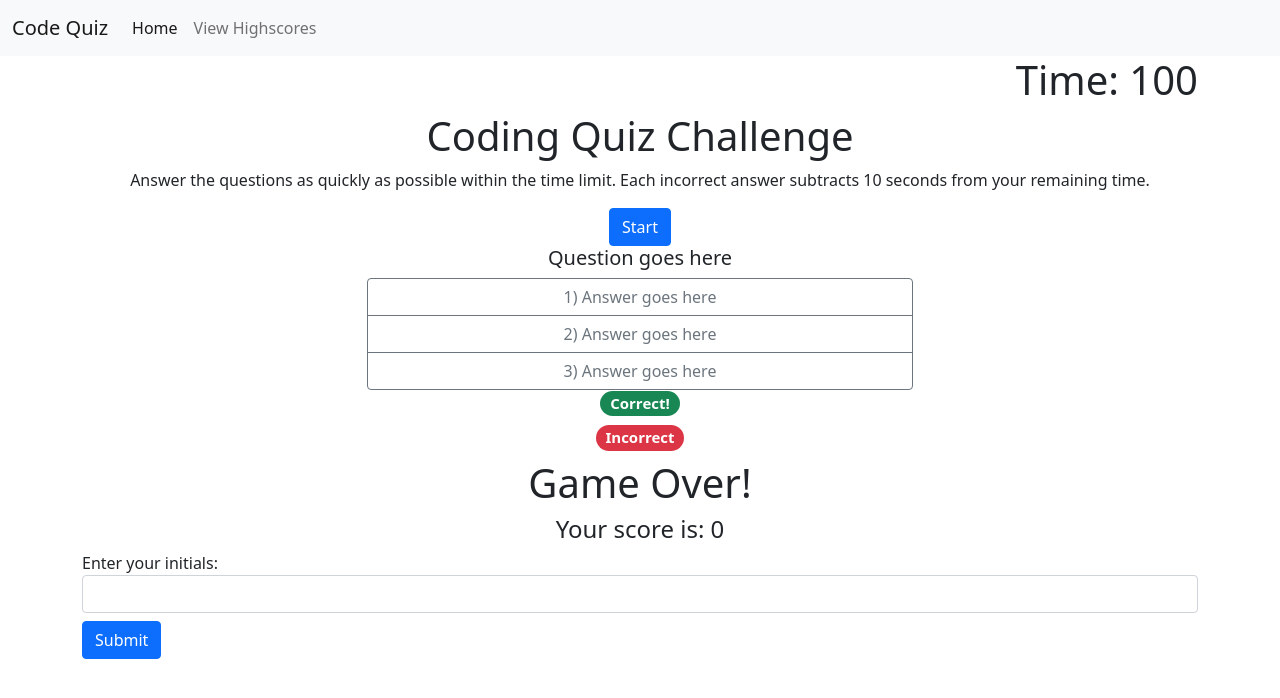
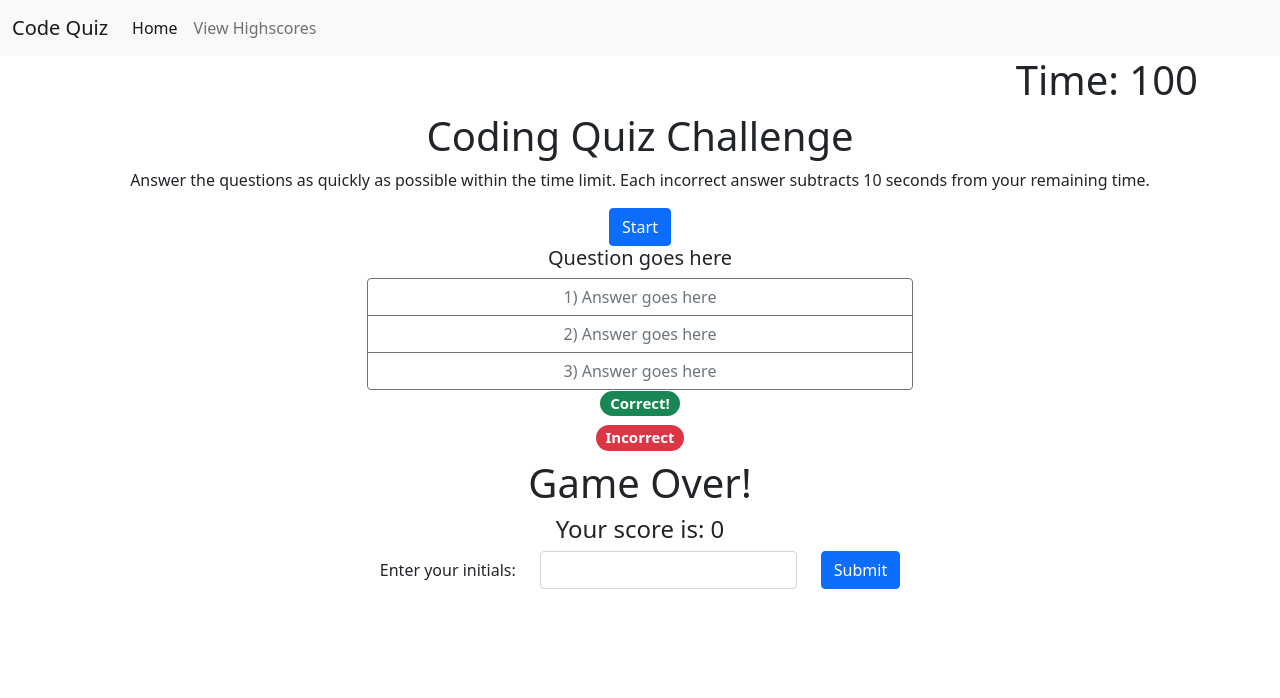
Before and after one commit to danielryangreen/code-quiz, a plain HTML site: page index.html in a window 1280 px wide. Drawn offline with nearby package versions, Linux system fonts and the light colour scheme.

Commit message:
Finished adding initials form to home page

```diff
--- a/index.html
+++ b/index.html
@@ -90,10 +90,18 @@
           <h4 class="text-center" id="score"></h4>
         </div>
       </div>
-      <form class="form-inline">
-        <label for="initials" class="mr-sm-2">Enter your initials:</label>
-        <input type="text" class="form-control mb-2 mr-sm-2" id="initials">
-        <button type="submit" class="btn btn-primary mb-2">Submit</button>
+      <form>
+        <div class="row justify-content-center">
+          <div class="col-auto">
+            <label for="initials" class="col-form-label">Enter your initials:</label>
+          </div>
+          <div class="col-auto mb-4">
+            <input type="text" class="form-control" id="initials">
+          </div>
+          <div class="col-auto">
+            <button type="submit" class="btn btn-primary">Submit</button>
+          </div>
+        </div>
       </form>
     </div>
 
```
